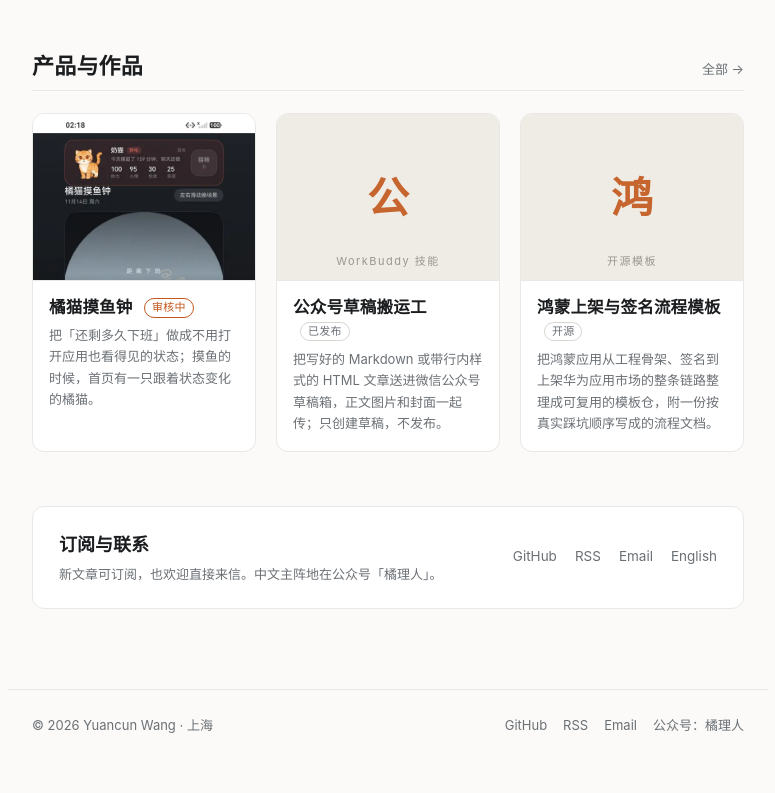
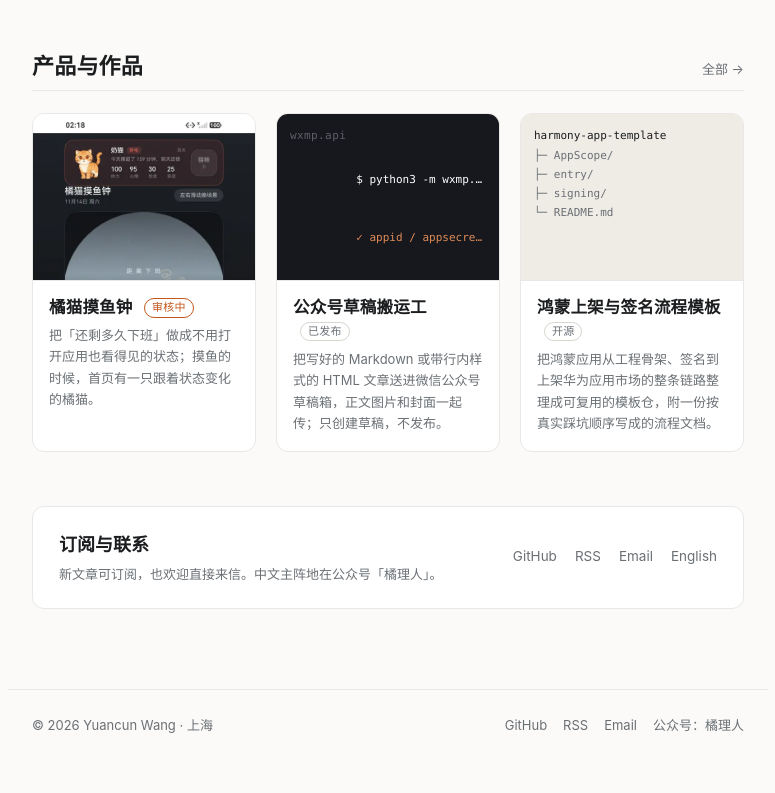
Before and after one commit to wangyuancun/wangyuancun-site, an Astro site: page / in a window 1280 px wide. Shown: the part 823-1616 px from the top of the page, without its empty margins (252-1027 px from the left). Built offline with nearby package versions, Linux system fonts and the light colour scheme; Astro itself is replaced by a stand-in of ours.

Commit message:
product cards: 无截图产品改用真实界面当封面
- 新增 ProductVisual 组件与 terminal/tree frontmatter 字段
- 草稿搬运工展示 wxmp.api --check 真实输出；鸿蒙模板展示真实目录树
- 详情页无截图时在正文前展示同一视觉
- 字块占位降为最后兜底

```diff
--- a/src/components/ProductCard.astro
+++ b/src/components/ProductCard.astro
@@ -1,5 +1,6 @@
 ---
 import type { CollectionEntry } from 'astro:content';
+import ProductVisual from './ProductVisual.astro';
 
 interface Props {
   product: CollectionEntry<'products'>;
@@ -7,28 +8,20 @@ interface Props {
 
 const { product } = Astro.props;
 const d = product.data;
-const shot = d.shots.length > 0 ? d.shots[0] : undefined;
-const fallbackChar = d.name.slice(0, 1);
-const fallbackSub = d.meta.split('·')[0].trim();
 ---
 
 <a class="card product" href={`/products/${product.id}/`}>
   <div class="thumb">
-    {
-      shot ? (
-        <img src={shot.src} alt={shot.alt} width="540" height="960" loading="lazy" decoding="async" />
-      ) : (
-        <div class="tile">
-          <span class="zi">{fallbackChar}</span>
-          {fallbackSub && <span class="sub">{fallbackSub}</span>}
-        </div>
-      )
-    }
+    <ProductVisual product={product} />
   </div>
   <div class="card-body">
     <h3>
       {d.name}
-      {d.status && <span class:list={['status', { muted: d.status === '开源' || d.status === '已发布' }]}>{d.status}</span>}
+      {d.status && (
+        <span class:list={['status', { muted: d.status === '开源' || d.status === '已发布' }]}>
+          {d.status}
+        </span>
+      )}
     </h3>
     <p>{d.summary}</p>
   </div>
--- /dev/null
+++ b/src/components/ProductVisual.astro
@@ -0,0 +1,37 @@
+---
+import type { CollectionEntry } from 'astro:content';
+
+interface Props {
+  product: CollectionEntry<'products'>;
+}
+
+const { product } = Astro.props;
+const d = product.data;
+const shot = d.shots.length > 0 ? d.shots[0] : undefined;
+---
+
+{
+  shot ? (
+    <img src={shot.src} alt={shot.alt} width="540" height="960" loading="lazy" decoding="async" />
+  ) : d.terminal.length > 0 ? (
+    <div class="visual term">
+      {d.terminalTitle && <div class="vtitle">{d.terminalTitle}</div>}
+      {d.terminal.map((line) => (
+        <div class:list={['ln', { ok: line.startsWith('✓'), cmd: line.startsWith('$') }]}>
+          {line}
+        </div>
+      ))}
+    </div>
+  ) : d.tree.length > 0 ? (
+    <div class="visual tree">
+      {d.tree.map((line) => (
+        <div class="ln">{line}</div>
+      ))}
+    </div>
+  ) : (
+    <div class="tile">
+      <span class="zi">{d.name.slice(0, 1)}</span>
+      <span class="sub">{d.meta.split('·')[0].trim()}</span>
+    </div>
+  )
+}
--- a/src/content.config.ts
+++ b/src/content.config.ts
@@ -41,6 +41,11 @@ const products = defineCollection({
     // 英文门厅里的一句话简介；留空则只用中文名
     nameEn: z.string().default(''),
     summaryEn: z.string().default(''),
+    // 没有截图时的封面素材：终端输出（每行一条，✓ 开头的行高亮）
+    terminalTitle: z.string().default(''),
+    terminal: z.array(z.string()).default([]),
+    // 没有截图时的封面素材：目录树（每行一条）
+    tree: z.array(z.string()).default([]),
   }),
 });
 
--- a/src/content/products/harmony-release-kit.md
+++ b/src/content/products/harmony-release-kit.md
@@ -6,6 +6,12 @@ status: 开源
 order: 3
 nameEn: HarmonyOS Release Kit
 summaryEn: A reusable template repo covering the whole HarmonyOS release pipeline — project skeleton, signing, app-market submission — with a checklist written in real-failure order.
+tree:
+  - "harmony-app-template"
+  - "├─ AppScope/"
+  - "├─ entry/"
+  - "├─ signing/"
+  - "└─ README.md"
 links:
   - label: GitHub 仓库
     href: https://github.com/wangyuancun/harmony-release-kit
--- a/src/content/products/wechat-draft-porter.md
+++ b/src/content/products/wechat-draft-porter.md
@@ -6,6 +6,11 @@ status: 已发布
 order: 2
 nameEn: WeChat Draft Porter
 summaryEn: A CLI that pushes a Markdown or styled-HTML article — images and cover included — straight into a WeChat Official Account's draft box. Creates drafts only, never publishes.
+terminalTitle: wxmp.api
+terminal:
+  - "$ python3 -m wxmp.api --check"
+  - "✓ appid / appsecret ok"
+  - "✓ draft/count ok"
 links:
   - label: GitHub 仓库
     href: https://github.com/wangyuancun/skills/tree/main/wechat-draft-porter
--- a/src/styles/global.css
+++ b/src/styles/global.css
@@ -313,6 +313,51 @@ html[data-theme='dark'] .card:hover { box-shadow: 0 6px 22px rgba(0, 0, 0, 0.35)
 .card .thumb img { width: 100%; height: 100%; object-fit: cover; object-position: top; display: block; }
 .card.product .thumb { aspect-ratio: 4 / 3; }
 .card.product .thumb img { object-position: top; }
+
+/* 产品可视化：真截图 / 终端输出 / 文件树，三者共用同一块画布 */
+.visual {
+  width: 100%;
+  height: 100%;
+  font-family: var(--mono);
+  font-size: 11px;
+  line-height: 1.75;
+  padding: 12px 13px;
+  overflow: hidden;
+}
+.visual .ln { white-space: pre; overflow: hidden; text-overflow: ellipsis; }
+.visual .vtitle {
+  font-size: 11px;
+  letter-spacing: 0.4px;
+  margin-bottom: 5px;
+  opacity: 0.6;
+}
+.visual.term {
+  background: #16181d;
+  color: #dcdcdc;
+}
+.visual.term .vtitle { color: #8b8f96; }
+.visual.term .ln.ok { color: #e08a55; }
+.visual.term .ln.cmd { color: #ffffff; }
+.visual.tree {
+  background: var(--tile);
+  color: var(--fg-muted);
+}
+.visual.tree .ln:first-child { color: var(--fg); }
+
+/* 产品详情页里的展示区 */
+.demo-block {
+  margin: 28px 0 8px;
+  border: 1px solid var(--line);
+  border-radius: var(--radius-sm);
+  overflow: hidden;
+  max-width: 520px;
+}
+.demo-block .visual {
+  font-size: 13px;
+  line-height: 1.85;
+  padding: 18px 20px;
+  height: auto;
+}
 
 .tile {
   width: 100%;
```
Also changed, not shown: src/pages/products/[...slug].astro (+9 -0 lines).
